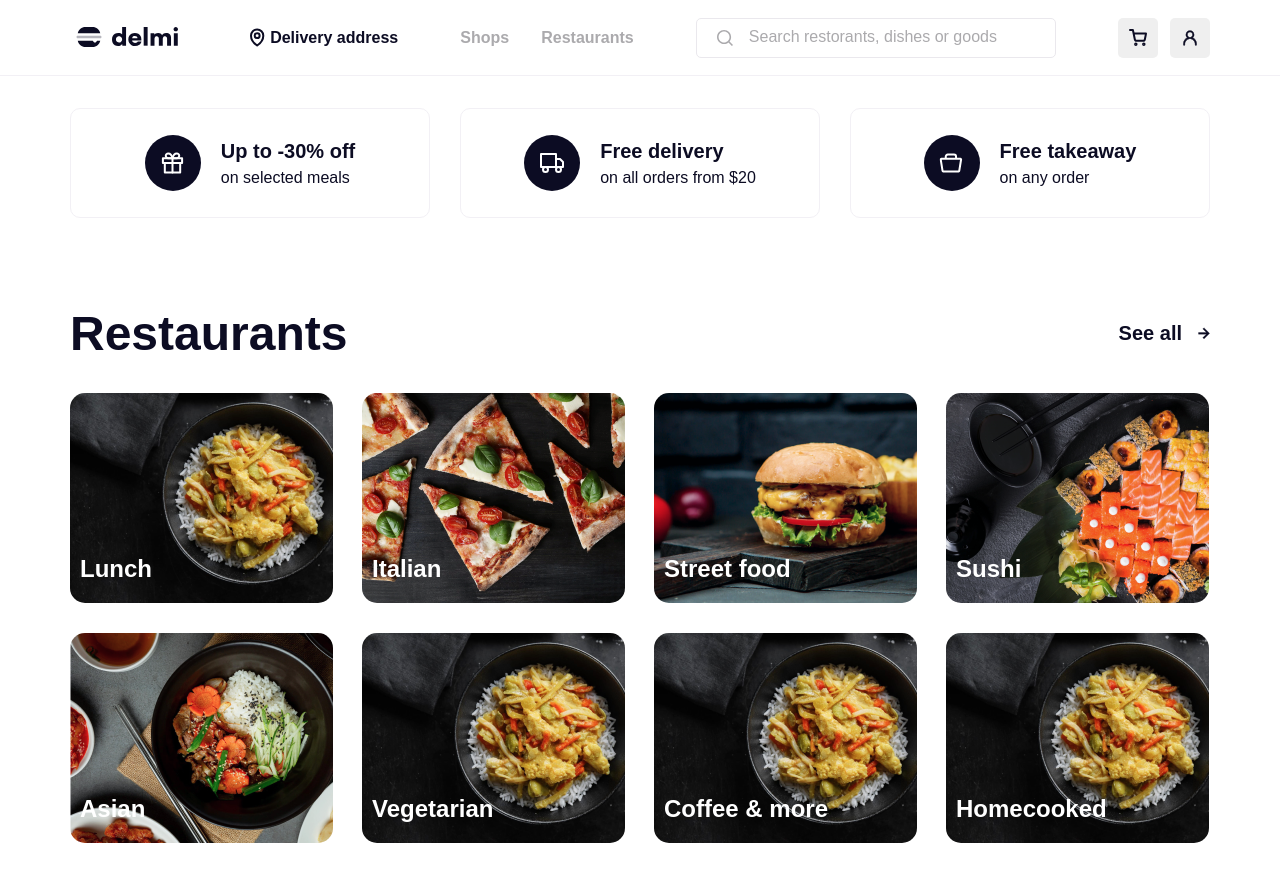
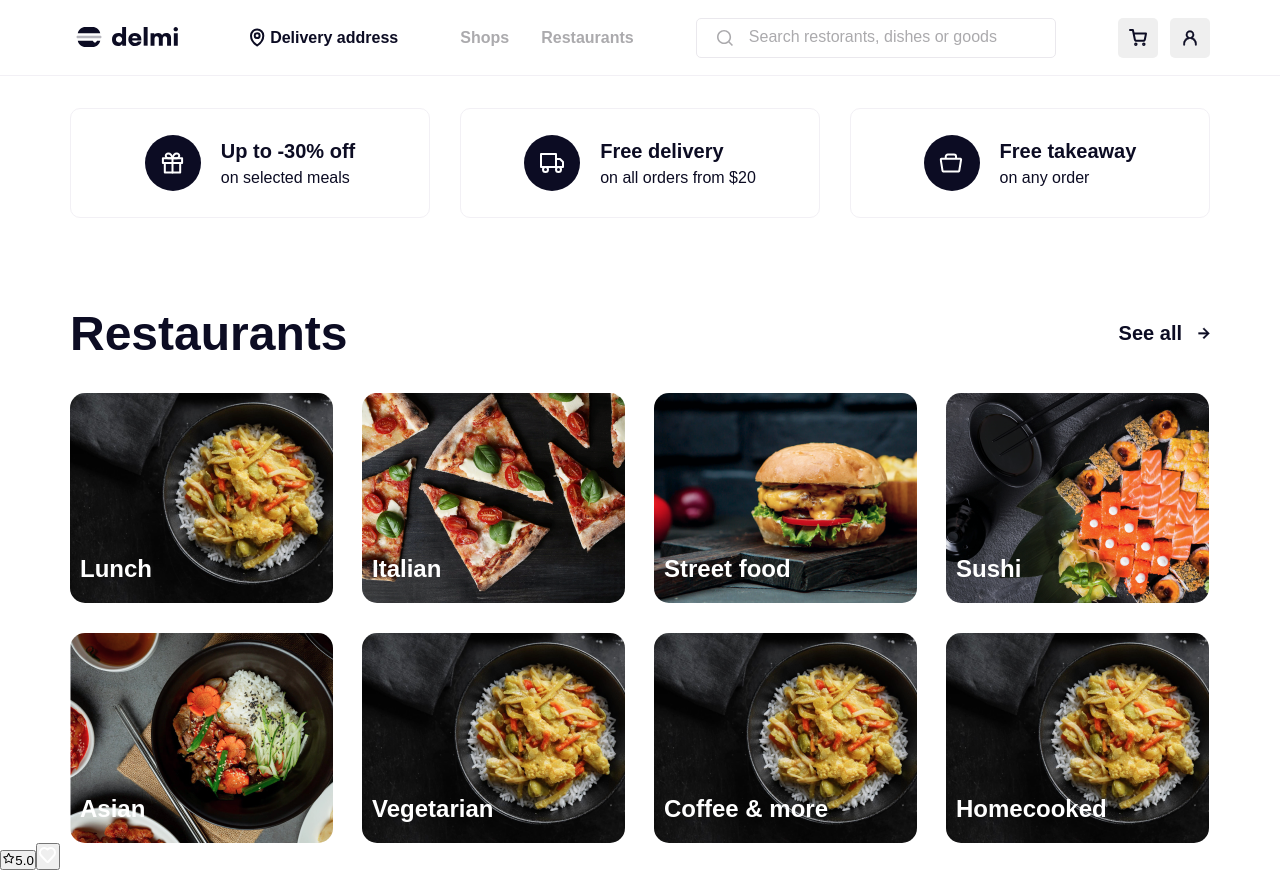
Before and after one commit to komilovmDev/Restaran, a React (Create React App) app in the folder client/: page / in a window 1280 px wide. Before the commit the page ends 847 px from the top, so only its background shows below. Built offline with nearby package versions, Linux system fonts and the light colour scheme.

Commit message:
btns add

```diff
--- a/client/src/App.jsx
+++ b/client/src/App.jsx
@@ -146,7 +146,8 @@ function App() {
         <div className="products">
           <div className="product">
             <div className="productHeader">
-
+              <button><AiOutlineStar/><span>5.0</span></button>
+              <button><img src={heaericon} alt="" /></button>
             </div>
           </div>
         </div>
```
